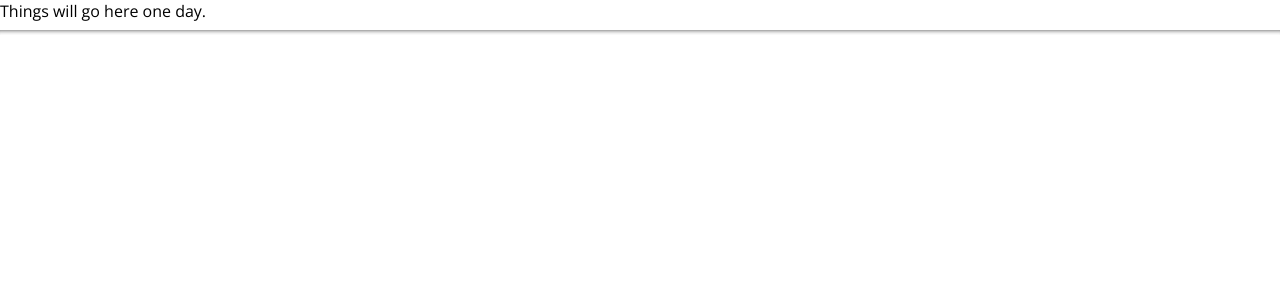
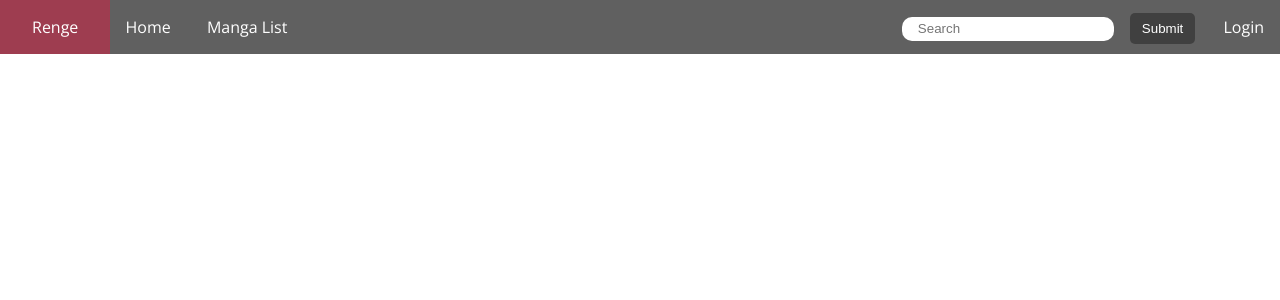
Before and after one commit to cozziekuns/Renchon, a Flask app: page /reader in a window 1280 px wide. Shown: the top 300 px of the page. Run offline with Flask 2, Linux system fonts and the light colour scheme; data that the repository does not hold is empty; some libraries are stand-ins or nearby versions.

Commit message:
added header, fixed navbar

```diff
--- a/static/style.css
+++ b/static/style.css
@@ -20,7 +20,7 @@ a:link, a:visited {
 }
 
 a:hover {
-	color: #e06000;
+	color: rgba(224, 96, 0, 255);
 }
 
 div#fullscreen {
@@ -38,16 +38,95 @@ div#fullscreen {
 	background-color: rgba(160, 160, 160, 160);
 }
 
-.subnav_button {
+/* Searchbox */
+
+#searchbox {
+	width: 180px;
+	height: 24px;
+  border: none;
+  font-size: 10pt;
+  color: #63717f;
+	padding: 0 16px;
+	margin-right: 16px;
+  -webkit-border-radius: 10px;
+  -moz-border-radius: 10px;
+  border-radius: 10px;
+}
+
+#search_submit {
+	margin-top: -16px;
+	margin-right: 8px;
+	border: 0;
+	padding: 8px 12px;
+	color: rgba(255, 255, 255, 255);
+	background-color: rgba(64, 64, 64, 255);
+	-webkit-border-radius: 5px;
+  -moz-border-radius: 5px;
+  border-radius: 5px;
+}
+
+#search_submit:hover {
+	background-color: rgba(32, 32, 32, 255);
+}
+
+/* Navigaton Bar Layout */
+
+div#navbar {
+	margin-bottom: 16px;
+	background-color: rgba(96, 96, 96, 255);
+}
+
+ul#navbar_left {
+	display: inline-block;
+	-webkit-padding-start: 0px;
+}
+
+ul#navbar_right {
+	display: inline-block;
+	float: right;
+}
+
+.navbar_list li {
+	display: inline-table;
+	list-style-type: none;
+}
+
+.navbar_title {
+	padding: 16px 32px 16px 32px;
+	margin-right: -5px;
+	color: rgba(255, 255, 255, 255);
+	background-color: rgba(158, 61, 80, 255);
+}
+
+/* Navigation Bar Buttons */
+
+.nav_button {
 	text-align: center;
-	margin-left: 16px;
-	margin-right: 16px;
 	padding: 8px 10px;
 	margin-top: 10px;
 }
 
-.subnav_button:hover {
+.nav_button:hover {
 	background-color: rgba(216, 216, 216, 255);
+}
+
+.main_nav {
+	margin-left: 0px;
+	margin-right: 0px;
+	padding: 16px 16px;
+	color: rgba(255, 255, 255, 255);
+}
+
+.main_nav:hover {
+	color: rgba(224, 96, 0, 255);
+}
+
+/* Sub-nav Bar Buttons */
+
+.subnav {
+	display: inline-block;
+	margin-left: 16px;
+	margin-right: 16px;
 }
 
 .subnav_prev {
@@ -64,17 +143,15 @@ div#fullscreen {
   width: auto;
 }
 
-ul#subnav_list li {
-	display: inline-table;
-	list-style-type: none;
-	padding-right: 20px;
-}
-
 li#subnav_divider {
 	color: rgba(216, 216, 216, 255);
 }
 
 /* Dropdown */
+
+ul#subnav_list li {
+	padding-right: 20px;
+}
 
 ul#subnav_list li#subnav_dropdown {
 	border: 1px solid rgba(160, 160, 160, 255);
--- a/templates/base.html
+++ b/templates/base.html
@@ -1,7 +1,25 @@
 {% extends "layout.html" %}
 {% block startbody %}
-  <div>Things will go here one day.</div>
-  <hr>
+  <div id="navbar">
+    <ul class="navbar_list main_nav_list" id="navbar_left">
+      <li><span class="navbar_title">Renge</span></li>
+      <li>
+        <a href="{{ url_for("index") }}">
+          <span class="nav_button main_nav">Home</span>
+        </a>
+      </li>
+      <li>
+        <a href="#"><span class="nav_button main_nav">Manga List</span></a>
+      </li>
+    </ul>
+    <ul class="navbar_list main_nav_list" id="navbar_right">
+      <li>
+        <input id="searchbox" name="search" type="text" placeholder="Search">
+        <input id="search_submit" type="submit" value="Submit">
+      </li>
+      <li><a href="#"><span class="nav_button main_nav">Login</span></a></li>
+    </ul>
+  </div>
   {% block content %}
   {% endblock %}
 {% endblock %}
```
Also changed, not shown: templates/reader.html (+6 -4 lines). Lines whose indentation alone changed are shown as unchanged.
